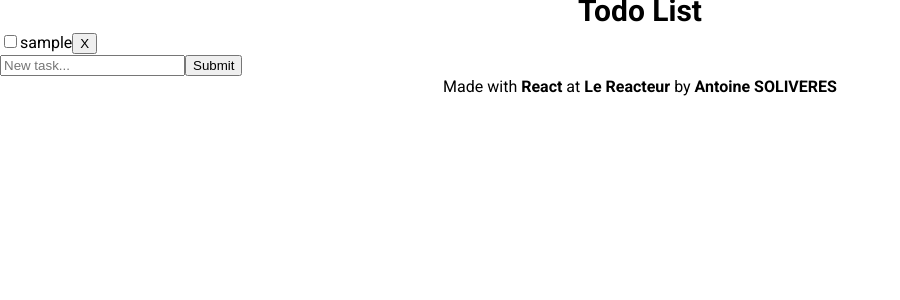
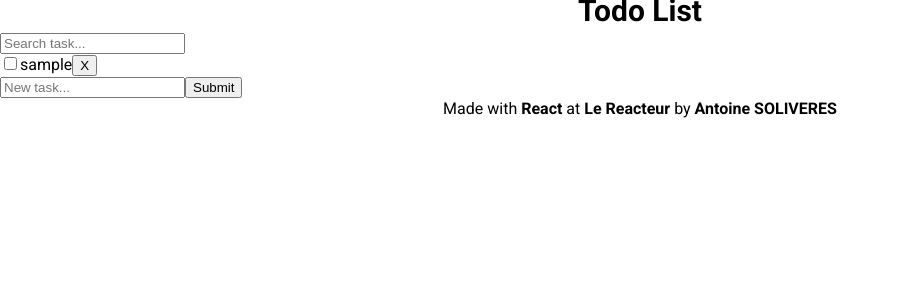
Before and after one commit to Ant0yne/react-todo-list-exercise, a React (Vite) app: page / in a window 1280 px wide. Both pictures are taken after typing "Sample" into the empty fields and a click on the input 213 px from the left and 43 px from the top of the page. Shown: the top 300 px of the page, without its empty margins (0-900 px from the left). Built offline with nearby package versions, Linux system fonts and the light colour scheme.

Commit message:
search-bar-creation

```diff
--- a/src/App.jsx
+++ b/src/App.jsx
@@ -7,8 +7,10 @@ import Footer from "./components/Footer";
 import "./App.css";
 
 function App() {
-	// STRING -> state for the value of the input typed by the user
+	// STRING -> state for the value of the input typed by the user to create task
 	const [taskInput, setTaskInput] = useState("");
+	// STRING -> state for the value of the input typed by the user to search task
+	const [taskSearch, setTaskSearch] = useState("");
 	// ARRAY -> state for the actual list of task
 	const [taskList, setTaskList] = useState([]);
 
@@ -20,6 +22,8 @@ function App() {
 				setTaskInput={setTaskInput}
 				taskList={taskList}
 				setTaskList={setTaskList}
+				taskSearch={taskSearch}
+				setTaskSearch={setTaskSearch}
 			/>
 			<Footer />
 		</>
--- a/src/components/CreateTask/index.jsx
+++ b/src/components/CreateTask/index.jsx
@@ -2,7 +2,14 @@ import Task from "../Task";
 
 import "./createTask.css";
 
-const CreateTask = ({ taskInput, setTaskInput, taskList, setTaskList }) => {
+const CreateTask = ({
+	taskInput,
+	setTaskInput,
+	taskList,
+	setTaskList,
+	taskSearch,
+	setTaskSearch,
+}) => {
 	/**
 	 *
 	 * @param {Object} e
@@ -28,6 +35,19 @@ const CreateTask = ({ taskInput, setTaskInput, taskList, setTaskList }) => {
 	return (
 		<>
 			<main>
+				{taskList.length > 0 && (
+					<div>
+						<input
+							type="text"
+							placeholder="Search task..."
+							name="taskSrch"
+							value={taskSearch}
+							onChange={(e) => {
+								setTaskSearch(e.target.value);
+							}}
+						/>
+					</div>
+				)}
 				<div>
 					{/* create un task (checkbox, task text, delete button) for each element in the taskList state */}
 					{taskList.map((task, index) => {
```
